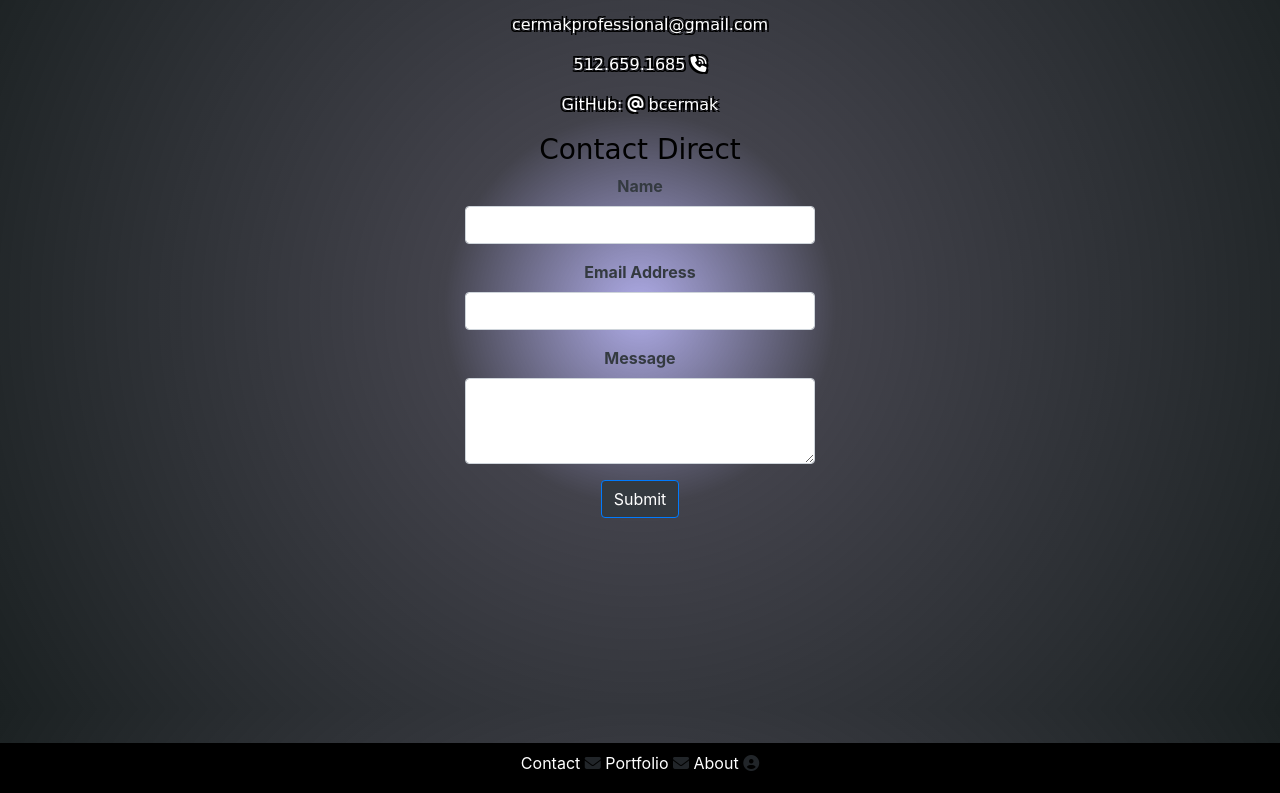
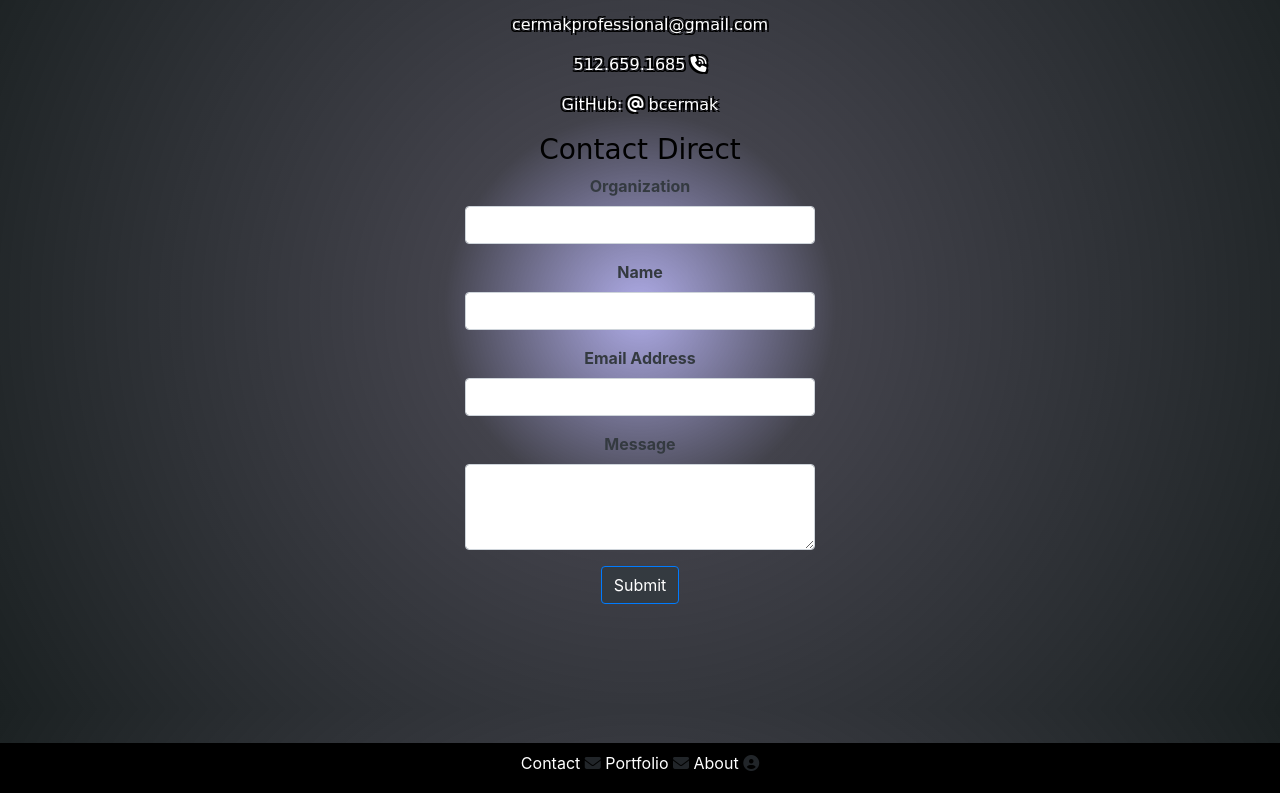
Before and after one commit to bcermak/Homework2, a plain HTML site: page contact.html in a window 1280 px wide. Shown: the part 91-884 px from the top of the page. Drawn offline with nearby package versions, Linux system fonts and the light colour scheme.

Commit message:
added organization field to form

```diff
--- a/contact.html
+++ b/contact.html
@@ -36,12 +36,16 @@
             <h3 class = "contactDirect"> Contact Direct </h3>
             <form class = "form1">
               <div class="form-group">
+                <div class="form-group">
+                  <label for="exampleInputEmail1">Organization</label>
+                  <input type="text" class="form-control" id="exampleInputEmail1" aria-describedby="emailHelp">
+                </div>
                 <label for="exampleInputEmail1">Name</label>
-                <input type="email" class="form-control" id="exampleInputEmail1" aria-describedby="emailHelp">
+                <input type="text" class="form-control" id="exampleInputEmail1" aria-describedby="emailHelp">
               </div>
               <div class="form-group">
                 <label for="exampleInputPassword1">Email Address</label>
-                <input type="password" class="form-control" id="exampleInputPassword1">
+                <input type="email" class="form-control" id="exampleInputPassword1">
               </div>
               <div class="form-group">
                   <label for="exampleFormControlTextarea1">Message</label>
--- a/style.css
+++ b/style.css
@@ -4,12 +4,14 @@
 
 .formBody {
     text-align: center;
+    margin-bottom: 20px;
 }
 .form1{
        width: 350px;
         text-align: center;
         margin-top: 5%;
         margin: 0 auto;
+        margin-bottom: 5%;
 
 }
 .myInfo {
```
